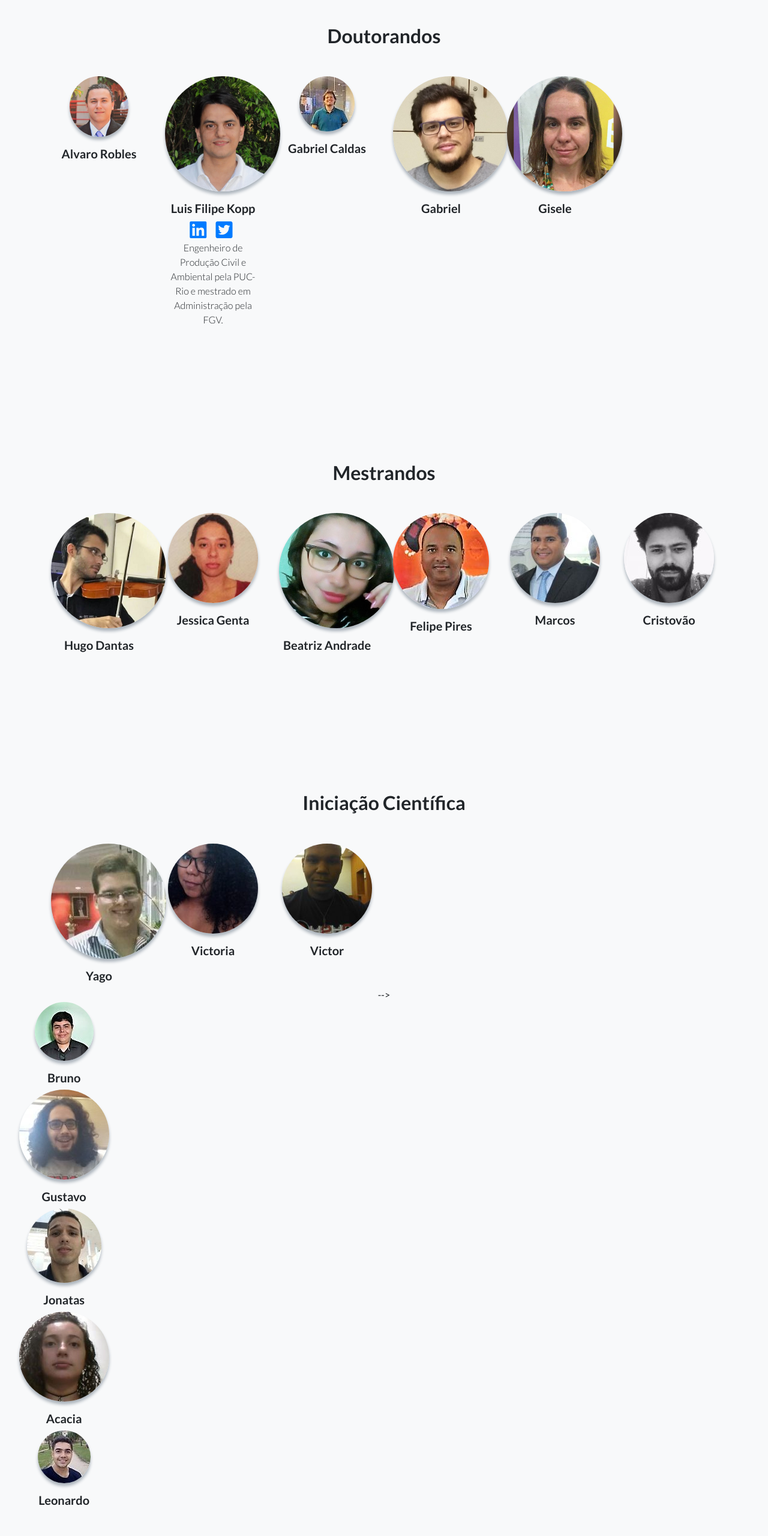
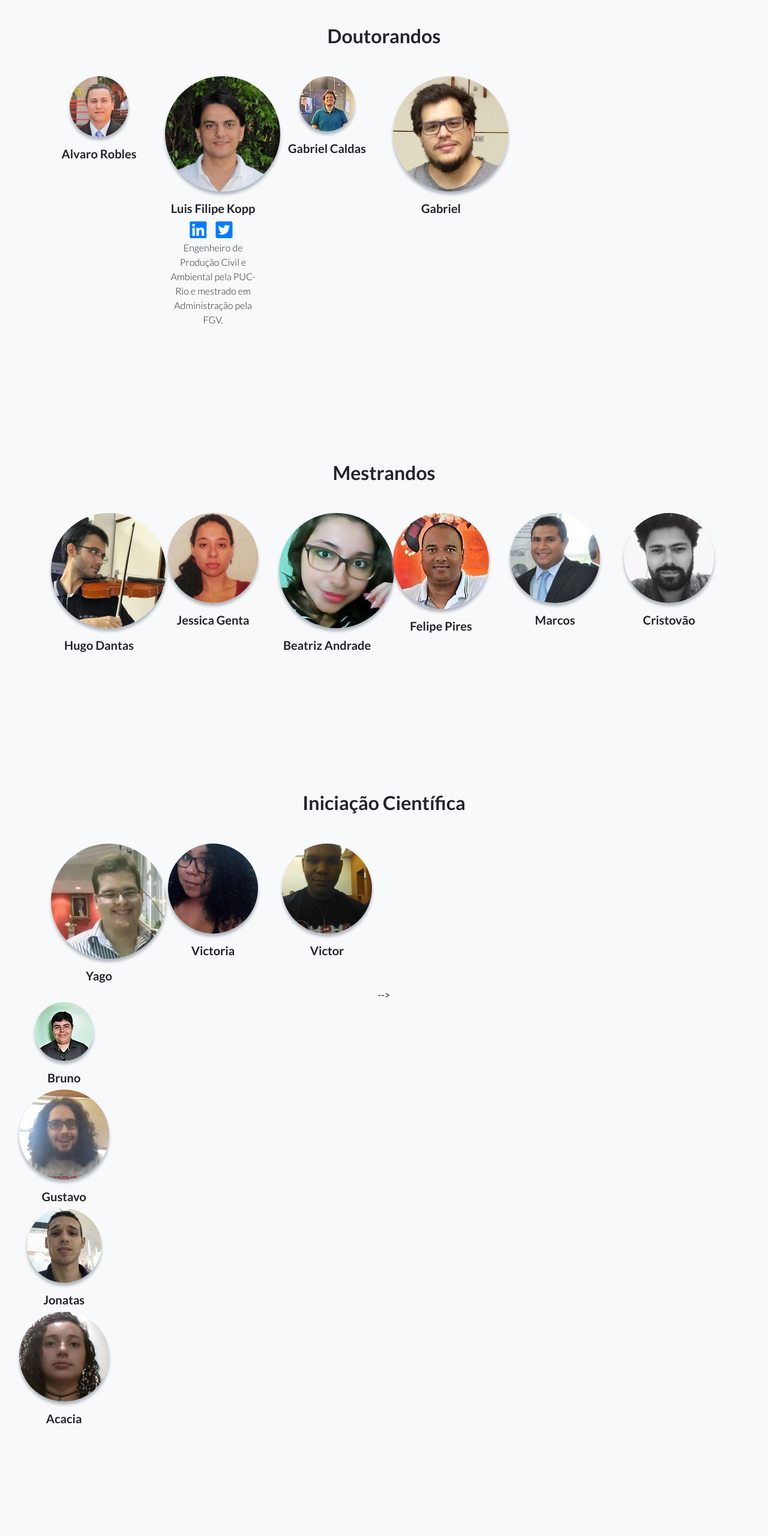
Before and after one commit to labnetufrj/labnet-site, a website: page index.html in a window 1280 px wide. Shown: the part 6920-9480 px from the top of the page at 60% size. Drawn offline with Linux system fonts and the light colour scheme; some icons are missing.

Commit message:
Update index.html

```diff
--- a/index.html
+++ b/index.html
@@ -285,15 +285,6 @@
             <!--<p class="font-weight-light mb-0">"This is fantastic! Thanks so much guys!"</p>-->
           </div>
         </div>
-        <div class="col-lg-2">
-          <div class="testimonial-item mx-auto mb-5 mb-lg-0">
-            <img class="img-fluid rounded-circle mb-3" src="img/gisele.jpg" alt="">
-            <h5>Gisele</h5>
-            <!--<p class="font-weight-light mb-0">"This is fantastic! Thanks so much guys!"</p>-->
-          </div>
-        </div>
-
-
 
       </div>
     </div>
@@ -418,17 +409,6 @@
             <!--<p class="font-weight-light mb-0">"This is fantastic! Thanks so much guys!"</p>-->
           </div>
         </div>
-
-
-        <div class="col-lg-2">
-          <div class="testimonial-item mx-auto mb-5 mb-lg-0">
-            <img class="img-fluid rounded-circle mb-3" src="img/leonardo.jpg" alt="">
-            <h5>Leonardo</h5>
-            <!--<p class="font-weight-light mb-0">"This is fantastic! Thanks so much guys!"</p>-->
-          </div>
-        </div>
-
-
 
       </div>
     </div>
```
